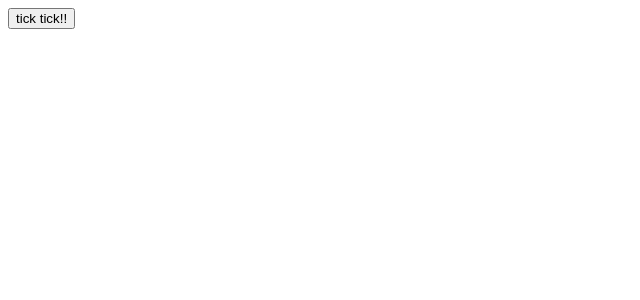
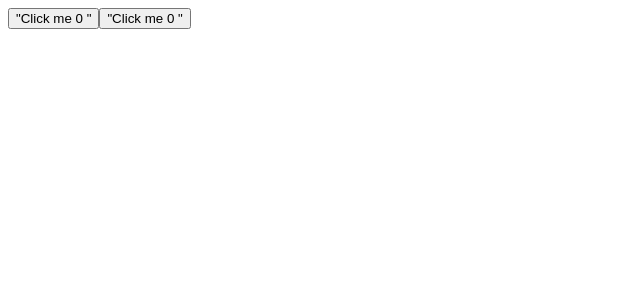
Before and after one commit to Punidhasree/React-101, a React (Vite) app: page / in a window 1280 px wide. Shown: the top 300 px of the page, without its empty margins (0-640 px from the left). Built offline with nearby package versions, Linux system fonts and the light colour scheme.

Commit message:
State variables

```diff
--- a/src/App.jsx
+++ b/src/App.jsx
@@ -5,9 +5,14 @@ import './App.css'
 import MyButton from './components/Mybutton'
 
 function App() {
+  const [count, setCount] =useState(0)
+
   return (
     <div>
-      <MyButton />
+      <MyButton count = {count} setCount = {setCount}/>
+      <MyButton count = {count} setCount = {setCount}/>
+
+
     </div>
   )
 }
--- a/src/components/Mybutton.jsx
+++ b/src/components/Mybutton.jsx
@@ -1,7 +1,12 @@
-export default function MyButton(){
+import {useState} from 'react'
+export default function MyButton({count, setCount}){
+
+    function handleMe() {
+        setCount (count+1);
+    }
     return (
-        <button>
-            tick tick!!
+        <button onClick={handleMe}>
+            "Click me  {count} "
         </button>
     )
 }
```
